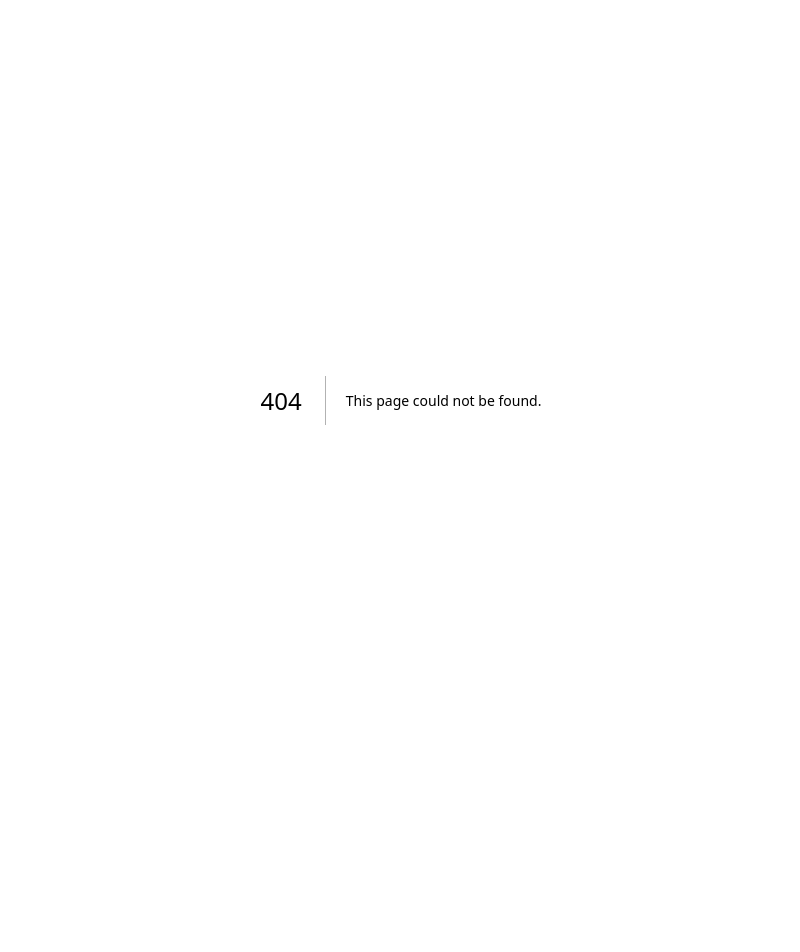
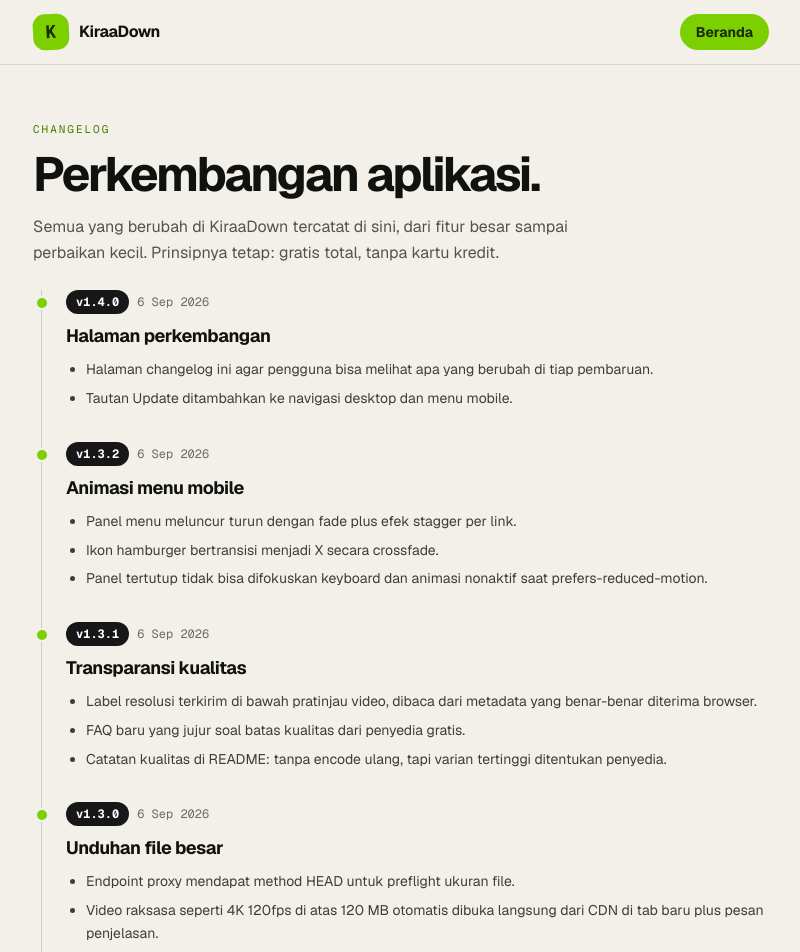
Before and after one commit to kiraadityaa/KiraaDown, a Next.js app: page /perkembangan in a window 1280 px wide. Before the commit this address had no page. Shown: the top 952 px of the page, without its empty margins (239-1039 px from the left). Before the commit the page ends 800 px from the top, so only its background shows below. Built offline with nearby package versions, Linux system fonts and the light colour scheme.

Commit message:
feat: halaman perkembangan berisi changelog dan roadmap

```diff
--- a/app/page.tsx
+++ b/app/page.tsx
@@ -333,6 +333,7 @@
               ["#batas", "Batas gratis"],
               ["#faq", "FAQ"],
               ["#kontak", "Kontak"],
+              ["/perkembangan", "Update"],
             ].map(([href, label]) => (
               <a
                 key={href}
@@ -367,35 +368,56 @@
               aria-label={menuOpen ? "Tutup menu" : "Buka menu"}
               className="w-10 h-10 grid place-items-center rounded-full border border-black/15 dark:border-white/20"
             >
-              {menuOpen ? <X size={19} /> : <List size={19} />}
+              <span className="relative block h-[19px] w-[19px]" aria-hidden="true">
+                <List
+                  size={19}
+                  className={`absolute inset-0 transition-all duration-200 ${menuOpen ? "opacity-0 rotate-90 scale-75" : "opacity-100 rotate-0 scale-100"}`}
+                />
+                <X
+                  size={19}
+                  className={`absolute inset-0 transition-all duration-200 ${menuOpen ? "opacity-100 rotate-0 scale-100" : "opacity-0 -rotate-90 scale-75"}`}
+                />
+              </span>
             </button>
           </div>
         </div>
 
-        {/* Panel menu mobile */}
-        {menuOpen && (
+        {/* Panel menu mobile dengan animasi buka tutup */}
         <nav
           aria-label="Navigasi seluler"
-            className="md:hidden border-t border-black/10 dark:border-white/10 bg-[#f2f0e8] dark:bg-[#0d0f0c] px-4 py-3 grid gap-1 text-[15px] font-medium"
+          inert={!menuOpen}
+          className={`menu-panel md:hidden grid transition-all duration-300 ease-out ${
+            menuOpen
+              ? "grid-rows-[1fr] opacity-100 border-t border-black/10 dark:border-white/10"
+              : "grid-rows-[0fr] opacity-0 border-t border-transparent"
+          }`}
         >
+          <div className="overflow-hidden">
+            <div className="bg-[#f2f0e8] dark:bg-[#0d0f0c] px-4 py-3 grid gap-1 text-[15px] font-medium">
               {[
                 ["#unduh", "Unduh"],
                 ["#riwayat", "Riwayat"],
                 ["#batas", "Batas gratis"],
                 ["#faq", "FAQ"],
                 ["#kontak", "Kontak"],
-            ].map(([href, label]) => (
+                ["/perkembangan", "Update"],
+              ].map(([href, label], i) => (
                 <a
                   key={href}
                   href={href}
                   onClick={() => setMenuOpen(false)}
-                className="px-3 py-2.5 rounded-xl hover:bg-black/5 dark:hover:bg-white/10"
+                  tabIndex={menuOpen ? 0 : -1}
+                  style={{ transitionDelay: menuOpen ? `${i * 35}ms` : "0ms" }}
+                  className={`px-3 py-2.5 rounded-xl hover:bg-black/5 dark:hover:bg-white/10 transition-all duration-300 ${
+                    menuOpen ? "translate-y-0 opacity-100" : "-translate-y-1 opacity-0"
+                  }`}
                 >
                   {label}
                 </a>
               ))}
+            </div>
+          </div>
         </nav>
-        )}
       </header>
 
       <main className="flex-1">
--- /dev/null
+++ b/app/perkembangan/page.tsx
@@ -0,0 +1,202 @@
+import type { Metadata } from "next";
+import Link from "next/link";
+
+export const metadata: Metadata = {
+  title: "Perkembangan KiraaDown - Changelog",
+  description:
+    "Catatan pembaruan KiraaDown: fitur baru, perbaikan bug, dan rencana berikutnya.",
+};
+
+interface Release {
+  version: string;
+  date: string;
+  title: string;
+  items: string[];
+}
+
+const RELEASES: Release[] = [
+  {
+    version: "v1.4.0",
+    date: "6 Sep 2026",
+    title: "Halaman perkembangan",
+    items: [
+      "Halaman changelog ini agar pengguna bisa melihat apa yang berubah di tiap pembaruan.",
+      "Tautan Update ditambahkan ke navigasi desktop dan menu mobile.",
+    ],
+  },
+  {
+    version: "v1.3.2",
+    date: "6 Sep 2026",
+    title: "Animasi menu mobile",
+    items: [
+      "Panel menu meluncur turun dengan fade plus efek stagger per link.",
+      "Ikon hamburger bertransisi menjadi X secara crossfade.",
+      "Panel tertutup tidak bisa difokuskan keyboard dan animasi nonaktif saat prefers-reduced-motion.",
+    ],
+  },
+  {
+    version: "v1.3.1",
+    date: "6 Sep 2026",
+    title: "Transparansi kualitas",
+    items: [
+      "Label resolusi terkirim di bawah pratinjau video, dibaca dari metadata yang benar-benar diterima browser.",
+      "FAQ baru yang jujur soal batas kualitas dari penyedia gratis.",
+      "Catatan kualitas di README: tanpa encode ulang, tapi varian tertinggi ditentukan penyedia.",
+    ],
+  },
+  {
+    version: "v1.3.0",
+    date: "6 Sep 2026",
+    title: "Unduhan file besar",
+    items: [
+      "Endpoint proxy mendapat method HEAD untuk preflight ukuran file.",
+      "Video raksasa seperti 4K 120fps di atas 120 MB otomatis dibuka langsung dari CDN di tab baru plus pesan penjelasan.",
+      "Respons 413 diperkaya info ukuran agar bisa ditangani klien.",
+    ],
+  },
+  {
+    version: "v1.2.1",
+    date: "6 Sep 2026",
+    title: "Perbaikan hydration React #418",
+    items: [
+      "Riwayat localStorage dibaca setelah mount agar HTML server dan klien identik.",
+      "Error minified React di console production hilang.",
+    ],
+  },
+  {
+    version: "v1.2.0",
+    date: "6 Sep 2026",
+    title: "Kontak developer",
+    items: [
+      "Bagian kontak: GitHub, WhatsApp dengan pesan terisi otomatis, Instagram, dan TikTok.",
+      "Tautan Kontak di navigasi dan catatan kontak di README.",
+    ],
+  },
+  {
+    version: "v1.1.1",
+    date: "6 Sep 2026",
+    title: "Perbaikan overflow mobile",
+    items: [
+      "Kartu riwayat tidak lagi meluber di layar HP berkat min-w-0 di anak grid dan overflow hidden.",
+      "Jaring pengaman overflow-x clip di level halaman.",
+    ],
+  },
+  {
+    version: "v1.1.0",
+    date: "6 Sep 2026",
+    title: "Identitas dan header",
+    items: [
+      "Splash loading saat aplikasi dibuka dengan progress bar dan dukungan reduced motion.",
+      "Scrollbar visual disembunyikan tanpa mematikan fungsi scroll.",
+      "Header sticky dengan blur, badge status API live, nav pil tersegmentasi, tombol Mulai, dan menu hamburger di mobile.",
+    ],
+  },
+  {
+    version: "v1.0.0",
+    date: "6 Sep 2026",
+    title: "Rilis awal",
+    items: [
+      "Unduh video tanpa watermark, watermark, HD, slideshow foto satuan dan ZIP, serta audio MP3.",
+      "Pratinjau media, metadata kreator, validasi URL, paste otomatis clipboard, dan riwayat localStorage.",
+      "Rantai resolve TikWM, worker cadangan, dan oEmbed resmi. Rate limit, proxy aman, dan siap deploy Vercel Hobby Rp0.",
+    ],
+  },
+];
+
+const ROADMAP = [
+  "Provider cadangan tambahan agar ketahanan resolve makin tinggi.",
+  "Toggle tema terang dan gelap manual di header.",
+  "Ekspor dan impor riwayat sebagai file JSON.",
+  "Dukungan PWA agar bisa dipasang ke layar utama HP.",
+];
+
+export default function Perkembangan() {
+  return (
+    <div className="min-h-[100dvh] flex flex-col">
+      <header className="sticky top-0 z-50 backdrop-blur-md bg-[#f2f0e8]/90 dark:bg-[#0d0f0c]/90 border-b border-black/10 dark:border-white/10">
+        <div className="max-w-3xl mx-auto px-4 h-16 flex items-center justify-between gap-3">
+          <Link href="/" className="flex items-center gap-2.5" aria-label="KiraaDown ke beranda">
+            <span className="w-9 h-9 rounded-[12px] bg-lime-500 grid place-items-center font-mono font-bold text-lg text-lime-950 -rotate-3">
+              K
+            </span>
+            <span className="font-bold tracking-tight">KiraaDown</span>
+          </Link>
+          <Link
+            href="/"
+            className="btn-pill px-4 py-2 bg-lime-500 hover:bg-lime-400 text-lime-950 text-sm font-bold"
+          >
+            Beranda
+          </Link>
+        </div>
+      </header>
+
+      <main className="flex-1">
+        <section className="max-w-3xl mx-auto px-4 pt-10 md:pt-14 pb-6">
+          <p className="text-[11px] font-mono uppercase tracking-[0.18em] text-lime-700 dark:text-lime-300">
+            Changelog
+          </p>
+          <h1 className="mt-3 text-4xl md:text-5xl font-bold tracking-tighter leading-[1.02]">
+            Perkembangan aplikasi.
+          </h1>
+          <p className="mt-4 text-base opacity-70 leading-relaxed max-w-[56ch]">
+            Semua yang berubah di KiraaDown tercatat di sini, dari fitur besar sampai
+            perbaikan kecil. Prinsipnya tetap: gratis total, tanpa kartu kredit.
+          </p>
+        </section>
+
+        <section className="max-w-3xl mx-auto px-4 pb-10">
+          <ol className="relative border-l border-black/15 dark:border-white/15 ml-2 space-y-8">
+            {RELEASES.map((r) => (
+              <li key={r.version} className="pl-6 relative">
+                <span
+                  aria-hidden="true"
+                  className="absolute -left-[7px] top-1.5 w-3.5 h-3.5 rounded-full bg-lime-500 border-2 border-[#f2f0e8] dark:border-[#0d0f0c]"
+                />
+                <div className="flex flex-wrap items-center gap-2">
+                  <span className="mono-num text-xs font-bold px-2.5 py-1 rounded-full bg-neutral-900 text-white dark:bg-lime-400 dark:text-lime-950">
+                    {r.version}
+                  </span>
+                  <span className="mono-num text-xs opacity-60">{r.date}</span>
+                </div>
+                <h2 className="mt-2 text-lg font-bold tracking-tight">{r.title}</h2>
+                <ul className="mt-2 space-y-1.5 text-sm opacity-80 leading-relaxed list-disc pl-5">
+                  {r.items.map((item) => (
+                    <li key={item}>{item}</li>
+                  ))}
+                </ul>
+              </li>
+            ))}
+          </ol>
+        </section>
+
+        <section className="border-t border-black/10 dark:border-white/10">
+          <div className="max-w-3xl mx-auto px-4 py-10">
+            <h2 className="text-2xl font-bold tracking-tight">Rencana berikutnya</h2>
+            <p className="text-sm opacity-60 mt-1">
+              Arah pengembangan, tanpa janji tanggal. Urutan bisa berubah mengikuti laporan bug.
+            </p>
+            <ul className="mt-4 grid gap-2">
+              {ROADMAP.map((item, i) => (
+                <li key={item} className="dark-card p-4 flex gap-3 items-start">
+                  <span className="mono-num w-6 h-6 rounded-full bg-lime-500/20 text-lime-700 dark:text-lime-300 grid place-items-center text-xs font-bold shrink-0 mt-0.5">
+                    {i + 1}
+                  </span>
+                  <span className="text-sm leading-relaxed">{item}</span>
+                </li>
+              ))}
+            </ul>
+          </div>
+        </section>
+      </main>
+
+      <footer className="border-t border-black/10 dark:border-white/10">
+        <div className="max-w-3xl mx-auto px-4 py-6 flex flex-col sm:flex-row gap-2 items-start sm:items-center justify-between text-xs opacity-70">
+          <p className="font-mono">KiraaDown : Rp0 / $0 : Vercel Hobby</p>
+          <Link href="/" className="underline underline-offset-2">
+            Kembali ke beranda
+          </Link>
+        </div>
+      </footer>
+    </div>
+  );
+}
```
Lines whose indentation alone changed are shown as unchanged.
